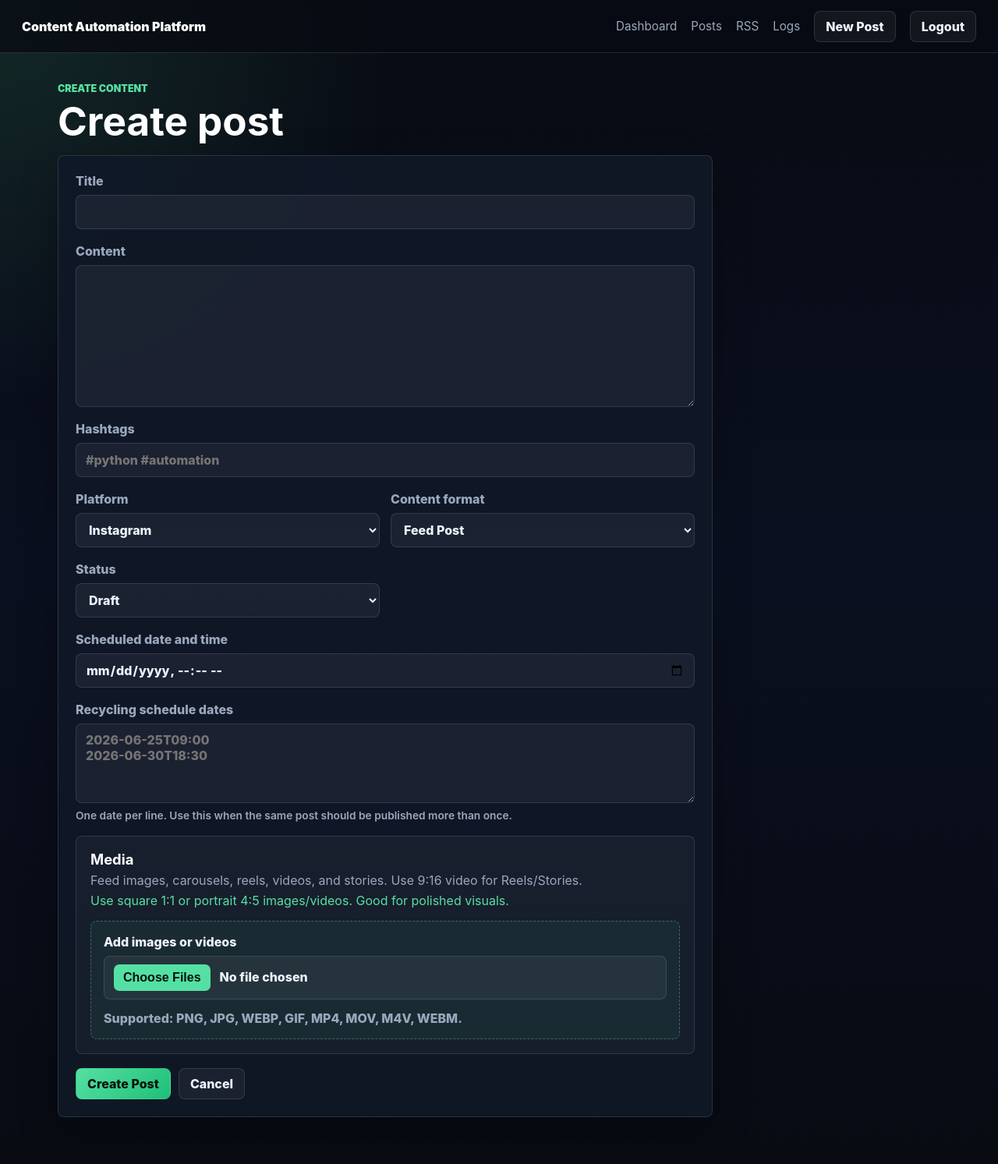
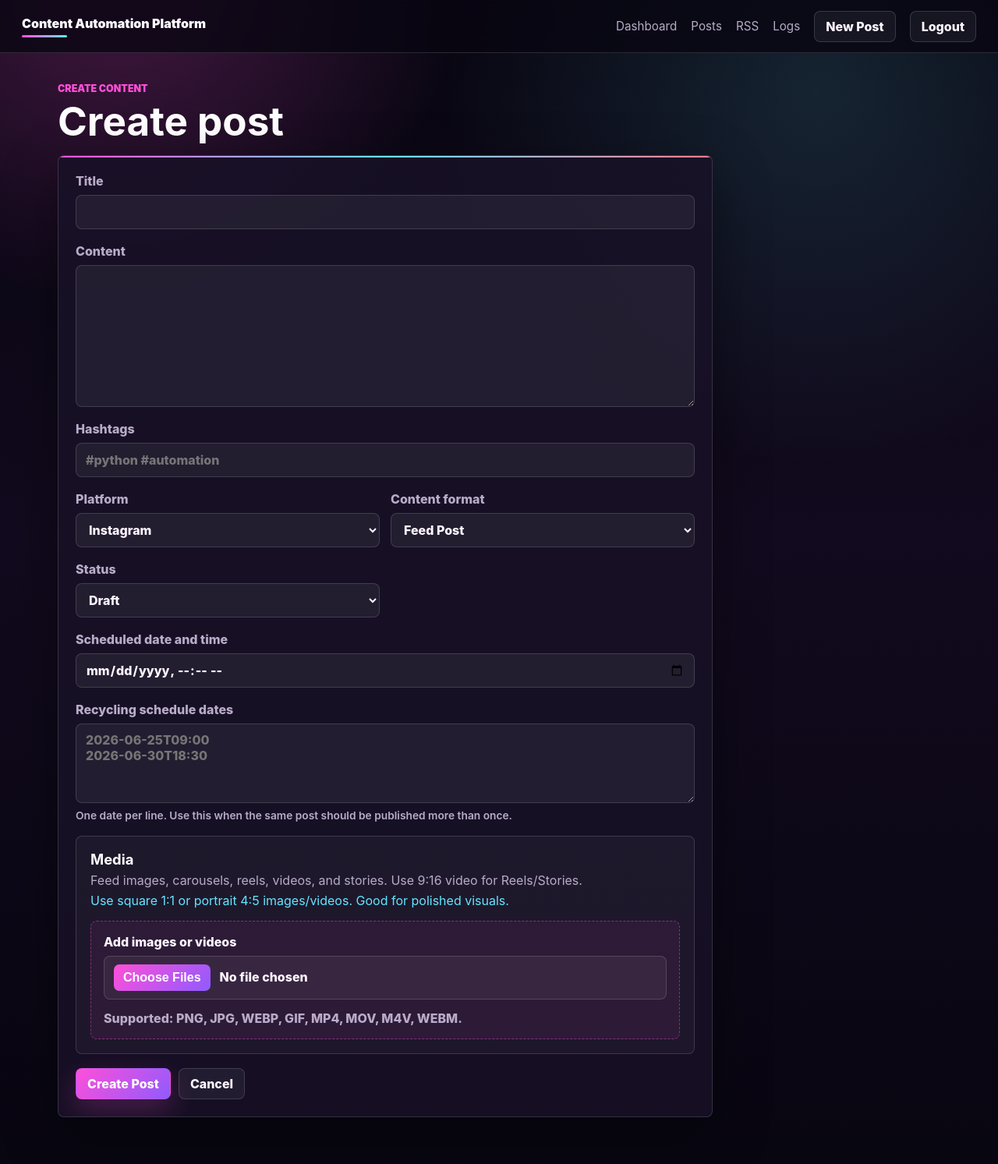
Before and after one commit to JoanaSVSousa/social-scheduler, a Flask app: page /posts/new in a window 1280 px wide. Shown: the whole page at 78% size. Run offline with Flask 3, Linux system fonts and the light colour scheme; the visitor is signed in with stand-in values (Sample User, id 1); some libraries are stand-ins or nearby versions.

Commit message:
Refresh dark social theme

```diff
--- a/static/styles.css
+++ b/static/styles.css
@@ -1,18 +1,21 @@
 :root {
-    --bg: #080b12;
-    --bg-soft: #0d1320;
-    --surface: rgba(17, 24, 39, 0.88);
-    --surface-strong: #121a2a;
-    --surface-hover: #182235;
-    --text: #edf3ff;
-    --muted: #9aa8bd;
-    --line: rgba(148, 163, 184, 0.2);
-    --accent: #55e0a3;
-    --accent-dark: #1fbf78;
-    --blue: #77b7ff;
-    --yellow: #f4bf5f;
-    --red: #ff7575;
-    --shadow: 0 18px 50px rgba(0, 0, 0, 0.28);
+    --bg: #080611;
+    --bg-soft: #120f1f;
+    --surface: rgba(25, 18, 39, 0.88);
+    --surface-strong: #1f1730;
+    --surface-hover: #2a1d42;
+    --text: #fff5ff;
+    --muted: #b9abc9;
+    --line: rgba(255, 255, 255, 0.14);
+    --accent: #ff4fd8;
+    --accent-dark: #8f5bff;
+    --accent-hot: #ff7a90;
+    --cyan: #63e6ff;
+    --green: #5df0a7;
+    --blue: #91b9ff;
+    --yellow: #ffd166;
+    --red: #ff6b8a;
+    --shadow: 0 22px 70px rgba(0, 0, 0, 0.42);
 }
 
 * {
@@ -22,8 +25,9 @@
 body {
     margin: 0;
     background:
-        radial-gradient(circle at top left, rgba(85, 224, 163, 0.14), transparent 32rem),
-        linear-gradient(180deg, #080b12 0%, #0b1020 48%, #080b12 100%);
+        radial-gradient(circle at 12% -4%, rgba(255, 79, 216, 0.26), transparent 28rem),
+        radial-gradient(circle at 82% 8%, rgba(99, 230, 255, 0.13), transparent 30rem),
+        linear-gradient(180deg, #080611 0%, #120a1e 46%, #080611 100%);
     color: var(--text);
     font-family: Inter, ui-sans-serif, system-ui, -apple-system, BlinkMacSystemFont, "Segoe UI", sans-serif;
     min-height: 100vh;
@@ -37,7 +41,7 @@ a {
 .topbar {
     align-items: center;
     backdrop-filter: blur(18px);
-    background: rgba(8, 11, 18, 0.78);
+    background: rgba(8, 6, 17, 0.78);
     border-bottom: 1px solid var(--line);
     display: flex;
     justify-content: space-between;
@@ -51,6 +55,17 @@ a {
 .brand {
     color: white;
     font-weight: 900;
+    position: relative;
+}
+
+.brand::after {
+    background: linear-gradient(90deg, var(--accent), var(--cyan));
+    border-radius: 999px;
+    content: "";
+    display: block;
+    height: 3px;
+    margin-top: 5px;
+    width: 58px;
 }
 
 nav {
@@ -142,7 +157,7 @@ h2 {
 .button,
 button {
     align-items: center;
-    background: rgba(255, 255, 255, 0.05);
+    background: rgba(255, 255, 255, 0.055);
     border: 1px solid var(--line);
     border-radius: 8px;
     color: var(--text);
@@ -153,20 +168,23 @@ button {
     justify-content: center;
     min-height: 40px;
     padding: 0 14px;
-    transition: background 160ms ease, border-color 160ms ease, transform 160ms ease;
+    transition: background 160ms ease, border-color 160ms ease, box-shadow 160ms ease, transform 160ms ease;
 }
 
 .button:hover,
 button:hover {
-    background: rgba(255, 255, 255, 0.09);
-    border-color: rgba(255, 255, 255, 0.24);
+    background: rgba(255, 255, 255, 0.1);
+    border-color: rgba(255, 79, 216, 0.46);
+    box-shadow: 0 0 0 3px rgba(255, 79, 216, 0.1);
+    transform: translateY(-1px);
 }
 
 .button.primary,
 button.primary {
     background: linear-gradient(135deg, var(--accent), var(--accent-dark));
     border-color: transparent;
-    color: #06120d;
+    color: white;
+    box-shadow: 0 14px 34px rgba(255, 79, 216, 0.22);
 }
 
 .button.danger,
@@ -232,6 +250,20 @@ button.danger {
 .table-wrap {
     border-radius: 8px;
     overflow-x: auto;
+    position: relative;
+}
+
+.table-wrap::before,
+.form::before,
+.version-card::before {
+    background: linear-gradient(90deg, var(--accent), var(--cyan), var(--accent-hot));
+    content: "";
+    display: block;
+    height: 2px;
+    left: 0;
+    position: absolute;
+    right: 0;
+    top: 0;
 }
 
 table {
@@ -347,7 +379,7 @@ tr:last-child td {
 input,
 select,
 textarea {
-    background: rgba(255, 255, 255, 0.05);
+    background: rgba(255, 255, 255, 0.055);
     border: 1px solid var(--line);
     border-radius: 8px;
     color: var(--text);
@@ -388,6 +428,8 @@ textarea {
     gap: 18px;
     max-width: 840px;
     padding: 22px;
+    position: relative;
+    overflow: hidden;
 }
 
 label {
@@ -562,12 +618,12 @@ label {
 }
 
 .format-guide {
-    color: var(--accent) !important;
+    color: var(--cyan) !important;
 }
 
 .upload-box {
-    background: rgba(85, 224, 163, 0.06);
-    border: 1px dashed rgba(85, 224, 163, 0.38);
+    background: rgba(255, 79, 216, 0.07);
+    border: 1px dashed rgba(255, 79, 216, 0.42);
     border-radius: 8px;
     color: var(--text);
     padding: 16px;
```
Also changed, not shown: other parts of static/styles.css (+39 -17 lines).
